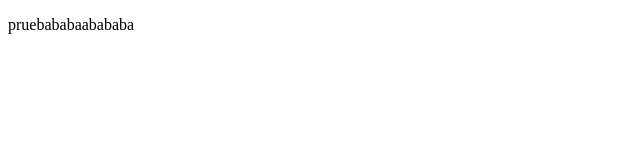
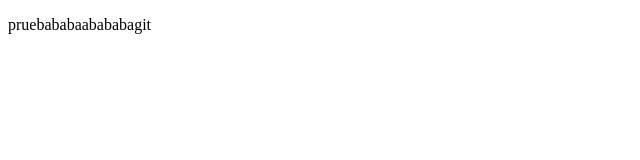
Before and after one commit to wuatapike/M2SALA1, a plain HTML site: page index.html in a window 1280 px wide. Shown: the full height of the page, 0-640 px from the left. Drawn offline with Linux system fonts and the light colour scheme.

Commit message:
me condore

```diff
--- a/index.html
+++ b/index.html
@@ -6,6 +6,6 @@
     <title>Document</title>
 </head>
 <body>
-    <p>pruebababaabababa</p>
+    <p>pruebababaabababagit</p>
 </body>
 </html>
```
